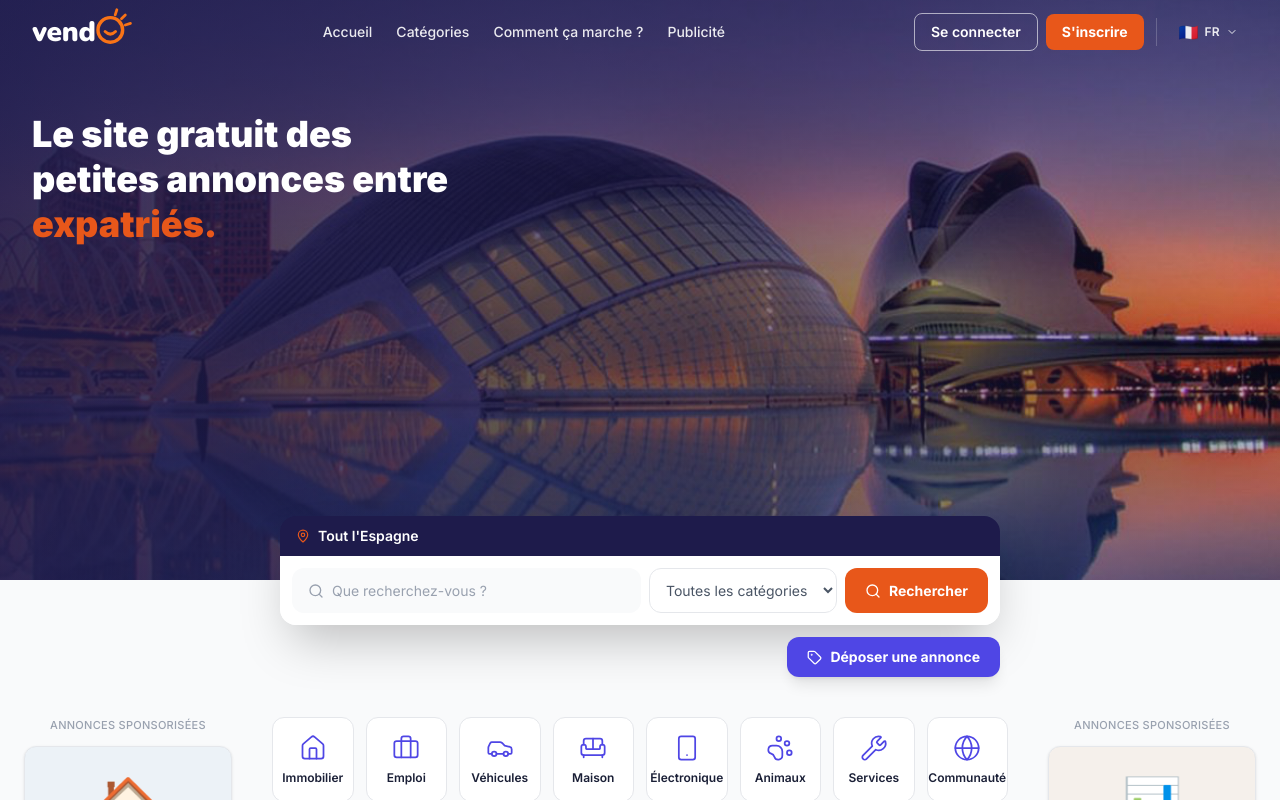
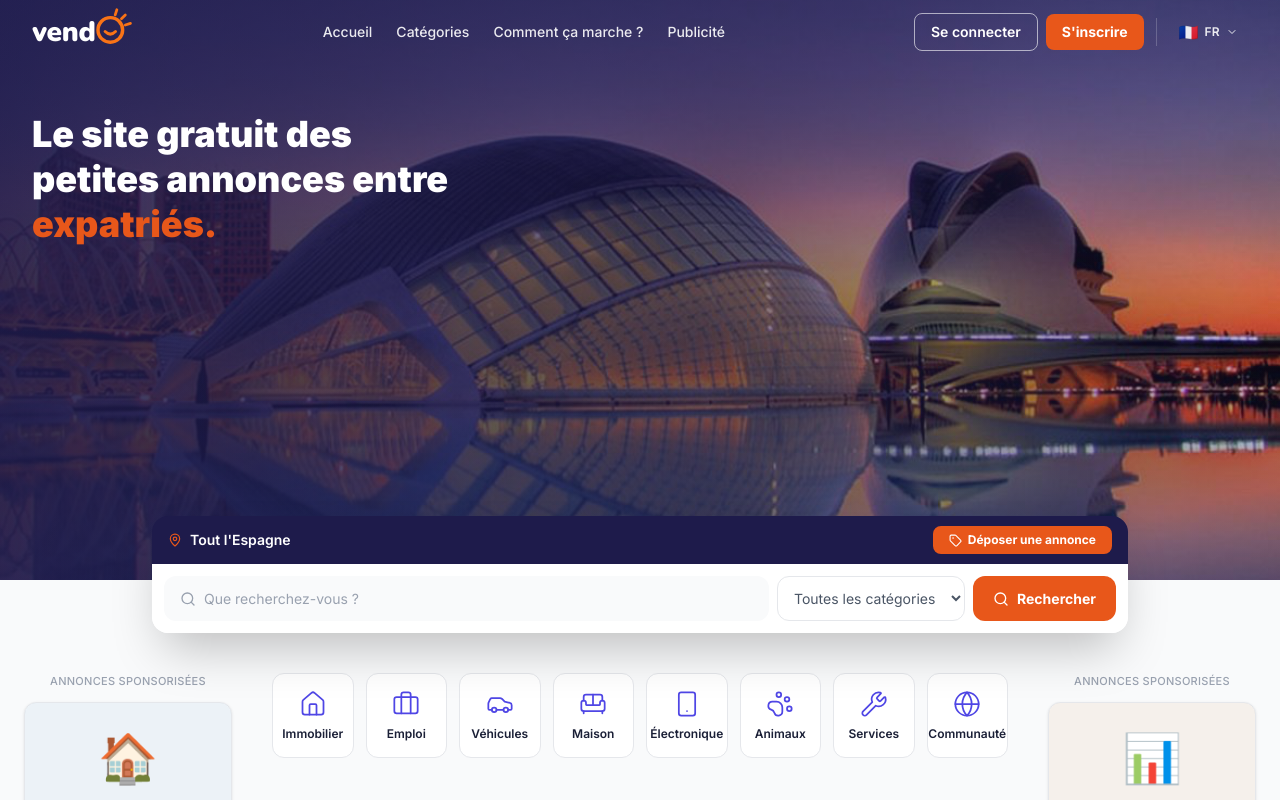
Before and after one commit to GuillaumeBidallier/valencia-expat-market, a Next.js app: page / in a window 1280 px wide. Shown: the top 800 px of the page. Built offline with nearby package versions, Linux system fonts and the light colour scheme.

Commit message:
feat: integrate "Déposer une annonce" in search banner, wider search bar (max-w-5xl)
Co-Authored-By: Claude Sonnet 4.6 <noreply@anthropic.com>

```diff
--- a/app/page.tsx
+++ b/app/page.tsx
@@ -54,12 +54,21 @@ export default function HomePage() {
       </section>
 
       {/* ===== FLOATING SEARCH BAR ===== */}
-      <div className="-mt-16 relative z-20 max-w-3xl mx-auto px-4 sm:px-6">
+      <div className="-mt-16 relative z-20 max-w-5xl mx-auto px-4 sm:px-6">
         <div className="rounded-2xl shadow-2xl overflow-hidden">
           {/* Location banner */}
-          <div className="bg-hero-dark px-4 py-2.5 flex items-center gap-2">
-            <MapPin size={14} className="text-orange-primary shrink-0" />
-            <span className="text-white text-sm font-semibold">Tout l&apos;Espagne</span>
+          <div className="bg-hero-dark px-4 py-2.5 flex items-center justify-between">
+            <div className="flex items-center gap-2">
+              <MapPin size={14} className="text-orange-primary shrink-0" />
+              <span className="text-white text-sm font-semibold">Tout l&apos;Espagne</span>
+            </div>
+            <Link
+              href="/deposer-annonce"
+              className="flex items-center gap-1.5 bg-orange-primary text-white px-4 py-1.5 rounded-lg font-bold text-xs hover:bg-orange-dark transition-colors whitespace-nowrap"
+            >
+              <Tag size={13} />
+              Déposer une annonce
+            </Link>
           </div>
           {/* Search row */}
           <div className="bg-white p-2 sm:p-3 flex gap-2">
@@ -85,16 +94,6 @@ export default function HomePage() {
               <span className="hidden sm:inline">Rechercher</span>
             </Link>
           </div>
-        </div>
-        {/* Déposer une annonce */}
-        <div className="flex justify-end mt-3">
-          <Link
-            href="/deposer-annonce"
-            className="flex items-center gap-2 bg-indigo-primary text-white px-5 py-2.5 rounded-xl font-bold text-sm hover:bg-indigo-dark transition-colors shadow-lg"
-          >
-            <Tag size={15} />
-            Déposer une annonce
-          </Link>
         </div>
       </div>
 
```
